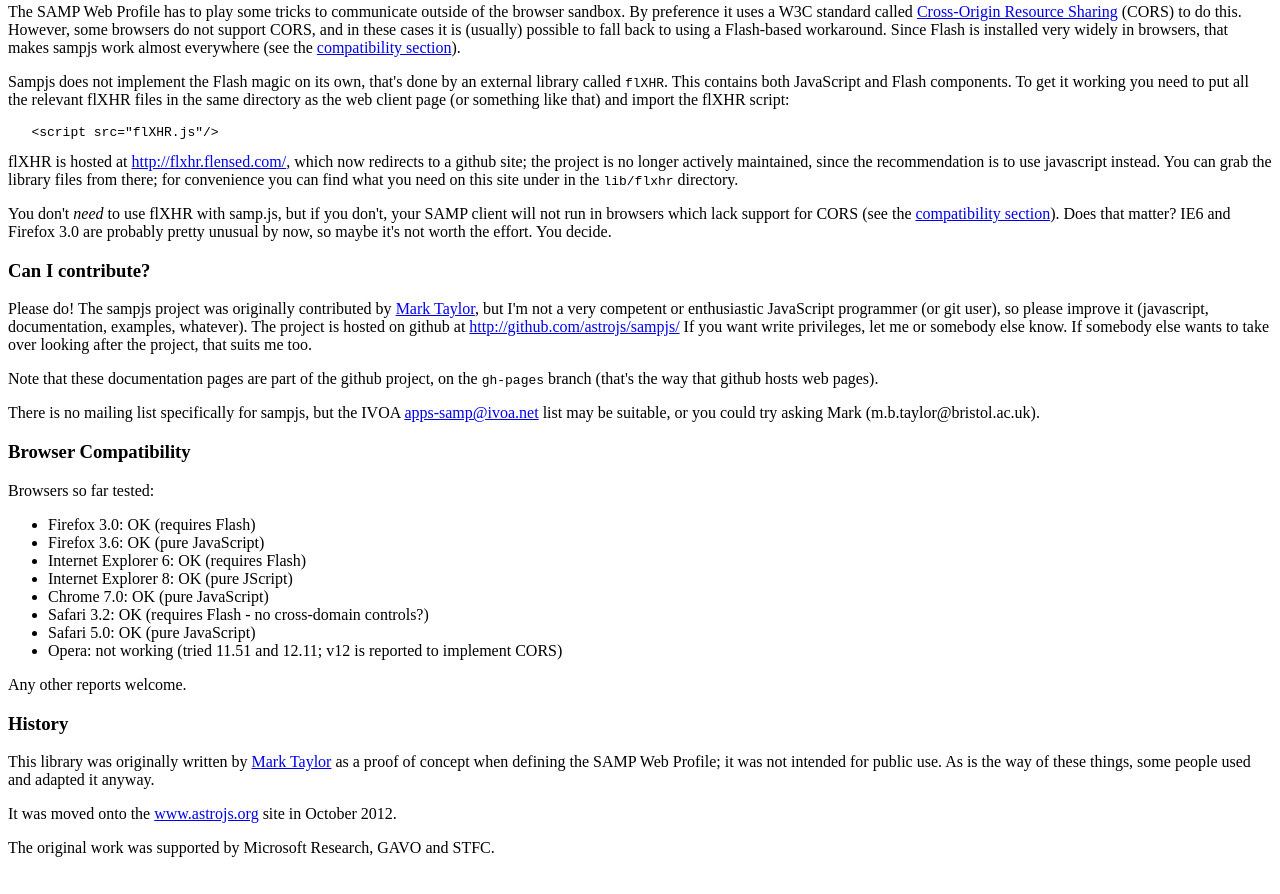
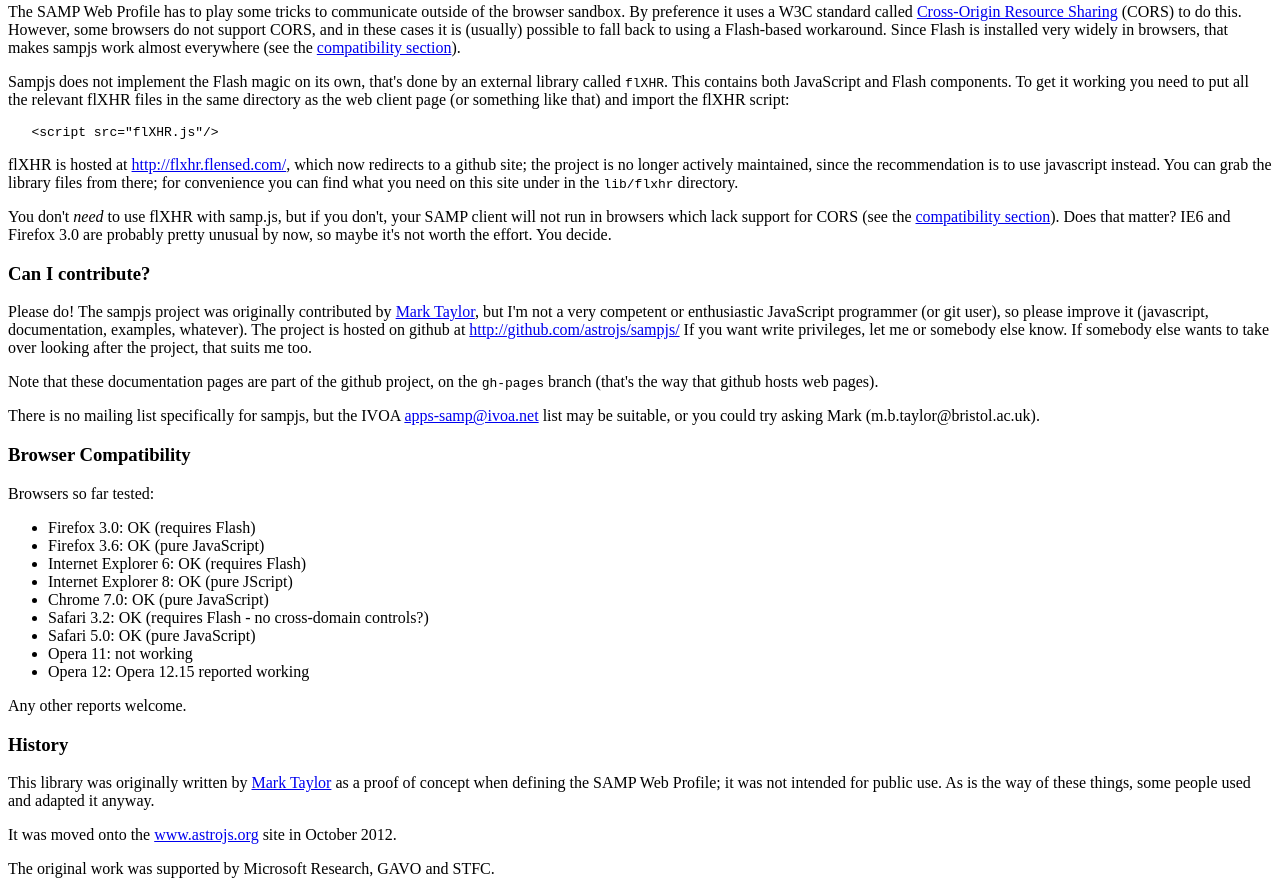
Before and after one commit to astrojs/sampjs, a plain HTML site: page index.html in a window 1280 px wide. Shown: the part 1536-2430 px from the top of the page. Before the commit the page ends 2409 px from the top, so only its background shows below. Drawn offline with Linux system fonts and the light colour scheme.

Commit message:
Note success report for Opera 12.
Mihail Maximov reports Opera 12.15 works with samp.js.

```diff
--- a/index.html
+++ b/index.html
@@ -198,10 +198,11 @@
 you need to put all the relevant flXHR files in the same directory
 as the web client page (or something like that) and import the
 flXHR script:
+</p>
 <pre>
    &lt;script src="flXHR.js"/&gt;
 </pre>
-flXHR is hosted at
+<p>flXHR is hosted at
 <a href="http://flxhr.flensed.com/">http://flxhr.flensed.com/</a>,
 which now redirects to a github site; the project is no longer
 actively maintained, since the recommendation is to use javascript instead.
@@ -260,7 +261,8 @@
 <li>Safari 3.2<!-- OSX 10.5 -->:
            OK (requires Flash - no cross-domain controls?)</li>
 <li>Safari 5.0: OK (pure JavaScript)</li>
-<li>Opera: not working (tried 11.51 and 12.11; v12 is reported to implement CORS)</li>
+<li>Opera 11: not working</li>
+<li>Opera 12: Opera 12.15 reported working</li>
 </ul>
 <p>Any other reports welcome.
 </p>
```
